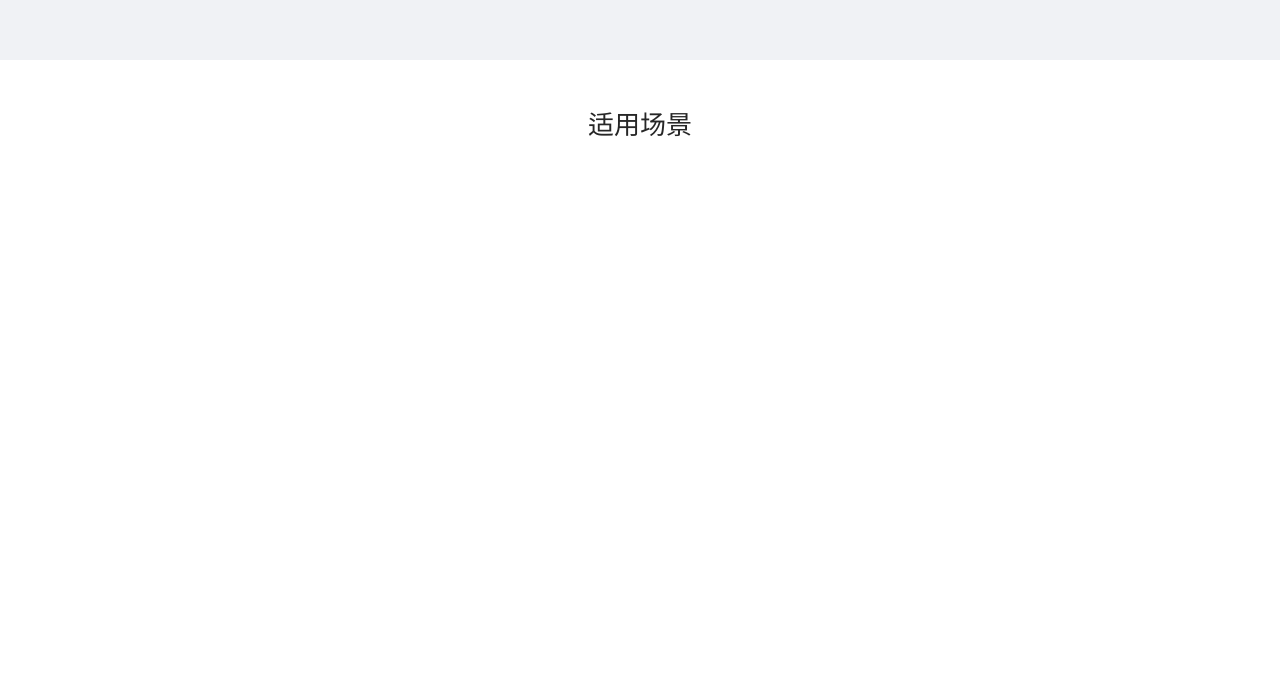
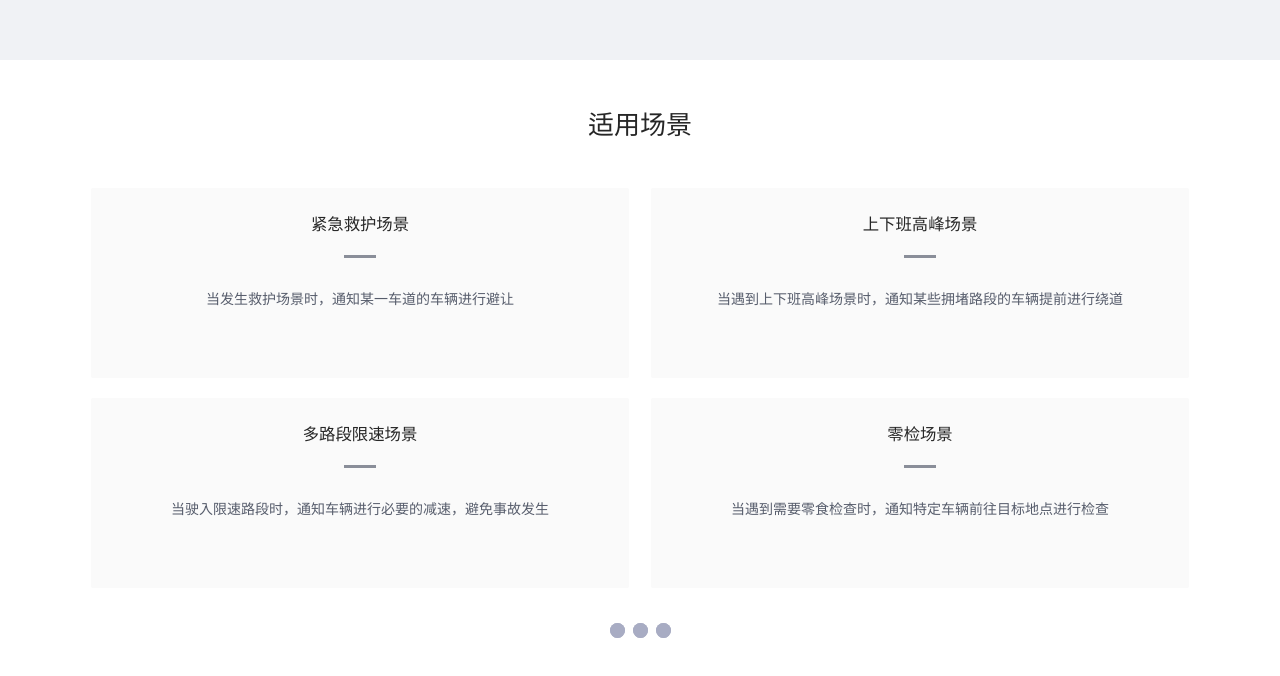
Before and after one commit to key-rain-code/Graduation-design, a React app: page / in a window 1280 px wide. Shown: the part 1210-1886 px from the top of the page. Built offline with nearby package versions, Linux system fonts and the light colour scheme.

Commit message:
feat: finished home scenerio module

```diff
--- a/src/views/App.js
+++ b/src/views/App.js
@@ -1,10 +1,25 @@
-import { Layout } from 'antd';
+import { Layout, Card, Space } from 'antd';
 
 import './App.scss'
 
 const { Content } = Layout;
 
 function App(props) {
+
+  const sceneContent = [{
+    title: '紧急救护场景',
+    content: '当发生救护场景时，通知某一车道的车辆进行避让'
+  },{
+    title: '上下班高峰场景',
+    content: '当遇到上下班高峰场景时，通知某些拥堵路段的车辆提前进行绕道'
+  },{
+    title: '多路段限速场景',
+    content: '当驶入限速路段时，通知车辆进行必要的减速，避免事故发生'
+  },{
+    title: '零检场景',
+    content: '当遇到需要零食检查时，通知特定车辆前往目标地点进行检查'
+  }]
+
   return (
     <>
       <Content className="home-content">
@@ -19,6 +34,19 @@ function App(props) {
         </div>
         <div className="module-scenerio">
           <h2>适用场景</h2>
+          <div className="scenerio-content">
+            {sceneContent.map(({title, content}) => (
+              <Card bordered={false} hoverable>
+                <h3>{title}</h3>
+                <p>{content}</p>
+              </Card>
+            ))}
+          </div>
+          <Space className="home-ellipsis-component">
+            <div></div>
+            <div></div>
+            <div></div>
+          </Space>
         </div>
       </Content>
     </>
--- a/src/views/App.scss
+++ b/src/views/App.scss
@@ -44,11 +44,59 @@
   .module-scenerio {
     text-align: center;
     background-color: #FFFFFF;
-    height: 600px;
+    height: 650px;
     padding-top: 45px;
 
     h2 {
       font-size: 26px;
+      padding-bottom: 19px;
+    }
+
+    .scenerio-content {
+      display: flex;
+      padding: 0 80px;
+      flex-wrap: wrap;
+      justify-content: space-around;
+
+      .ant-card {
+        width: 48%;
+        background-color: #FAFAFA;
+        margin: 10px;
+        height: 190px;
+
+        p {
+          color: #575D6C;
+          margin-top: 50px;
+        }
+
+        h3::after {
+          position: absolute;
+          content: "";
+          background-color: #8a8e99;
+          width: 32px;
+          height: 3px;
+          left: 50%;
+          bottom: 120px;
+          margin-left: -16px;
+        }
+      }
+
+      .ant-card:hover {
+        h3::after {
+          background-color: #c50c15;
+        }
+      }
+    }
+
+    .home-ellipsis-component {
+      margin-top: 25px;
+
+      div {
+        width: 15px;
+        height: 15px;
+        border-radius: 50%;
+        background-color: #a8acc3;
+      }
     }
   }
 }
```
